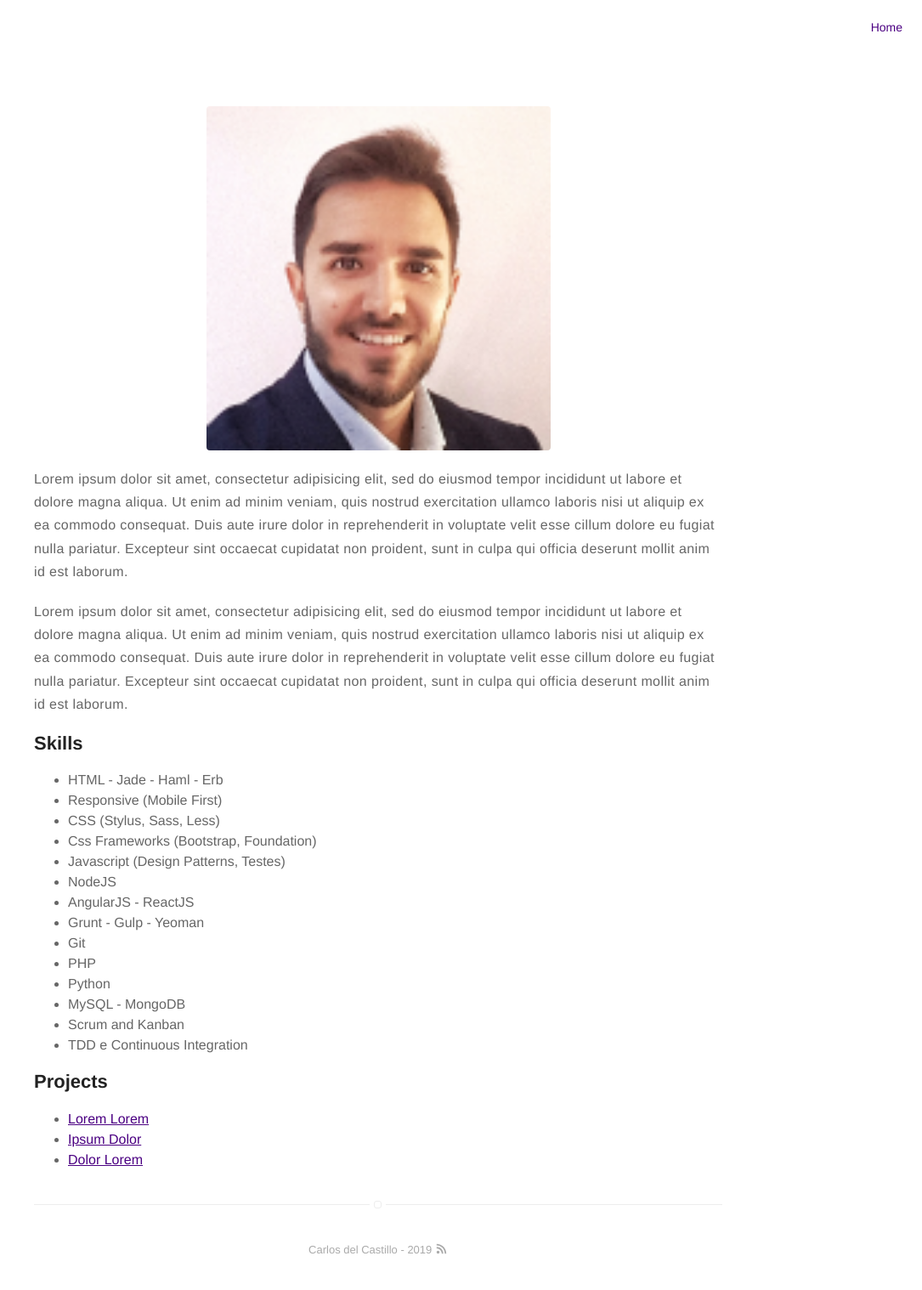
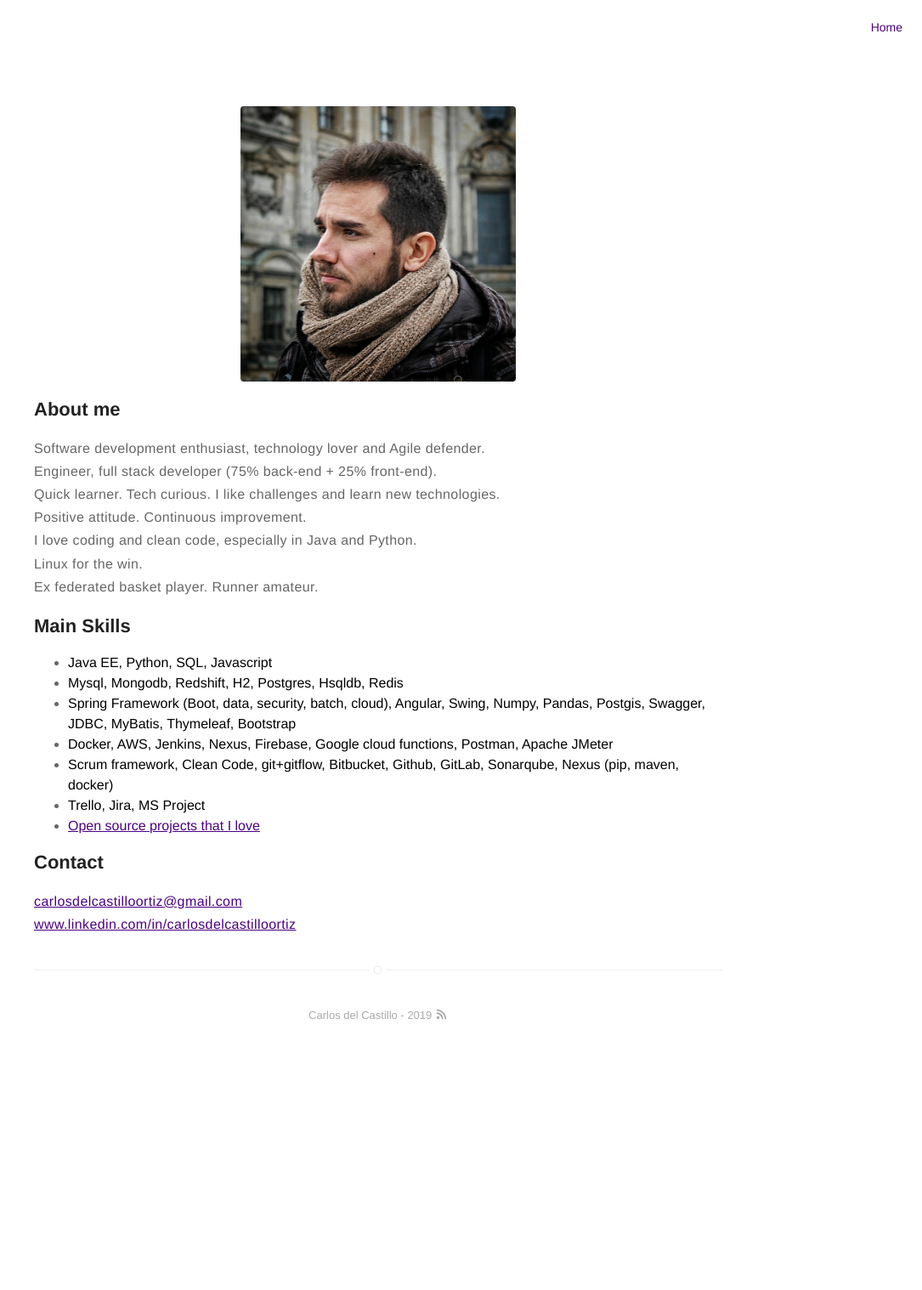
Before and after one commit to carlosdelcastillo/carlosdelcastillo.github.io, a Jekyll site: the page built from about.md, in a window 1280 px wide. Shown: the whole page at 85% size, without its empty margins (195-1280 px from the left). Built offline with Jekyll 4.4.1, drawn with Linux system fonts in a browser that asks for light colours; after the commit the page ends 1242 px from its top, so only the background shows below that.

Commit message:
about me

```diff
--- a/_config.yml
+++ b/_config.yml
@@ -1,6 +1,6 @@
 # main text of home
 name: Carlos del Castillo
-bio: Software engineer and manager.<br><br>"A day without learning is a day wasted. There is so much to learn and so little time to learn it.”
+bio: Software engineer.<br><br>"A day without learning is a day wasted. There is so much to learn and so little time to learn it.”
 
 # twitter summary info
 description: Website repo where my technical stuff is.
@@ -9,6 +9,7 @@ description: Website repo where my technical stuff is.
 # better with square images
 external-image: false
 picture: assets/images/profile.png
+about-picture: assets/images/about.jpeg
 
 # If you want to include your resume, set to true
 # and specify source (external or local).
@@ -74,7 +75,7 @@ width: large
 projects: false
 
 # if you don't need "about" or "blog", comment them out below
-about: false
+about: true
 blog: false
 
 # do you want to show the "read time" of the posts?
--- a/_includes/nav.html
+++ b/_includes/nav.html
@@ -23,16 +23,17 @@
         {% endif %}
 
         {% if site.about == true %}
-            {% if page.title != "About" %}
+        {% if page.title != "About me" %}
         <li class="item">
-                    <a class="link" href="{{ site.url }}/about">About</a>
+            <a class="link" href="{{ site.url }}/about">About me</a>
         </li>
         {% endif %}
         {% endif %}
 
         {% if site.resume == true %}
         <li class="item">
-                <a class="link" href="{% if site.resume-external %}{{ site.resume-url }}{% else %}{{ site.url }}/{{ site.resume-url }}{% endif %}">Résumé</a>
+            <a class="link"
+                href="{% if site.resume-external %}{{ site.resume-url }}{% else %}{{ site.url }}/{{ site.resume-url }}{% endif %}">Résumé</a>
         </li>
         {% endif %}
     </ul>
--- a/_sass/components/nav.sass
+++ b/_sass/components/nav.sass
@@ -40,7 +40,7 @@
             margin: 0
             border-radius: 4%
             transition: all .4s ease-in-out
-            width: 70px
+            width: 100px
 
             &:hover
                 color: $alpha
--- a/_sass/pages/page.sass
+++ b/_sass/pages/page.sass
@@ -7,6 +7,6 @@
 
 .about
     img
-        width: 50%
+        width: 40%
         margin: 0 auto
         display: block
--- a/about.md
+++ b/about.md
@@ -1,46 +1,29 @@
 ---
-title: About
+title: About me
 layout: page
 ---
-![Profile Image]({{ site.url }}/{{ site.picture }})
+![Profile Image]({{ site.url }}/{{ site.about-picture }})
 
-<p>Lorem ipsum dolor sit amet, consectetur adipisicing elit, sed do eiusmod
-tempor incididunt ut labore et dolore magna aliqua. Ut enim ad minim veniam,
-quis nostrud exercitation ullamco laboris nisi ut aliquip ex ea commodo
-consequat. Duis aute irure dolor in reprehenderit in voluptate velit esse
-cillum dolore eu fugiat nulla pariatur. Excepteur sint occaecat cupidatat non
-proident, sunt in culpa qui officia deserunt mollit anim id est laborum.</p>
+## About me
 
-<p>Lorem ipsum dolor sit amet, consectetur adipisicing elit, sed do eiusmod
-tempor incididunt ut labore et dolore magna aliqua. Ut enim ad minim veniam,
-quis nostrud exercitation ullamco laboris nisi ut aliquip ex ea commodo
-consequat. Duis aute irure dolor in reprehenderit in voluptate velit esse
-cillum dolore eu fugiat nulla pariatur. Excepteur sint occaecat cupidatat non
-proident, sunt in culpa qui officia deserunt mollit anim id est laborum.</p>
+Software development enthusiast, technology lover and Agile defender.
+Engineer, full stack developer (75% back-end + 25% front-end).
+Quick learner. Tech curious. I like challenges and learn new technologies.
+Positive attitude. Continuous improvement.
+I love coding and clean code, especially in Java and Python.
+Linux for the win.
+Ex federated basket player. Runner amateur.
 
-<h2>Skills</h2>
+## Main Skills
 
-<ul class="skill-list">
-	<li>HTML - Jade - Haml - Erb</li>
-	<li>Responsive (Mobile First)</li>
-	<li>CSS (Stylus, Sass, Less)</li>
-	<li>Css Frameworks (Bootstrap, Foundation)</li>
-	<li>Javascript (Design Patterns, Testes)</li>
-	<li>NodeJS</li>
-	<li>AngularJS - ReactJS</li>
-	<li>Grunt - Gulp - Yeoman</li>
-	<li>Git</li>
-	<li>PHP</li>
-	<li>Python</li>
-	<li>MySQL - MongoDB</li>
-	<li>Scrum and Kanban</li>
-	<li>TDD e Continuous Integration</li>
-</ul>
+* __Java EE, Python, SQL, Javascript__
+* __Mysql, Mongodb, Redshift, H2, Postgres, Hsqldb, Redis__
+* __Spring Framework (Boot, data, security, batch, cloud), Angular, Swing, Numpy, Pandas, Postgis, Swagger, JDBC, MyBatis, Thymeleaf, Bootstrap__
+* __Docker, AWS, Jenkins, Nexus, Firebase, Google cloud functions, Postman, Apache JMeter__
+* __Scrum framework, Clean Code, git+gitflow, Bitbucket, Github, GitLab, Sonarqube, Nexus (pip, maven, docker)__
+* __Trello, Jira, MS Project__
+* __[Open source projects that I love](https://bit.ly/projects-i-love)__
 
-<h2>Projects</h2>
-
-<ul>
-	<li><a href="https://github.com/">Lorem Lorem</a></li>
-	<li><a href="https://github.com/">Ipsum Dolor</a></li>
-	<li><a href="https://github.com/">Dolor Lorem</a></li>
-</ul>
+## Contact
+__[carlosdelcastilloortiz@gmail.com](mailto:carlosdelcastilloortiz@gmail.com)__
+__[www.linkedin.com/in/carlosdelcastilloortiz](https://www.linkedin.com/in/carlosdelcastilloortiz/)__
```
Also changed, not shown: assets/images/about.jpeg (added), assets/screen-shot.png (deleted). Lines whose indentation alone changed are shown as unchanged.
